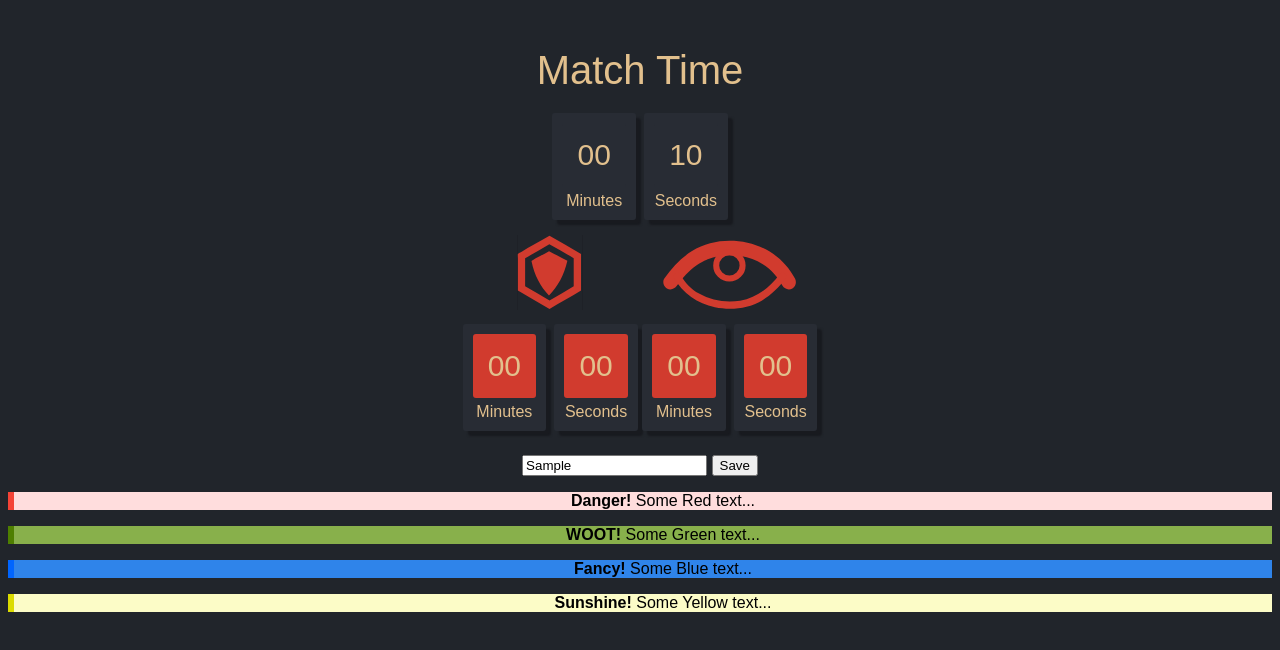
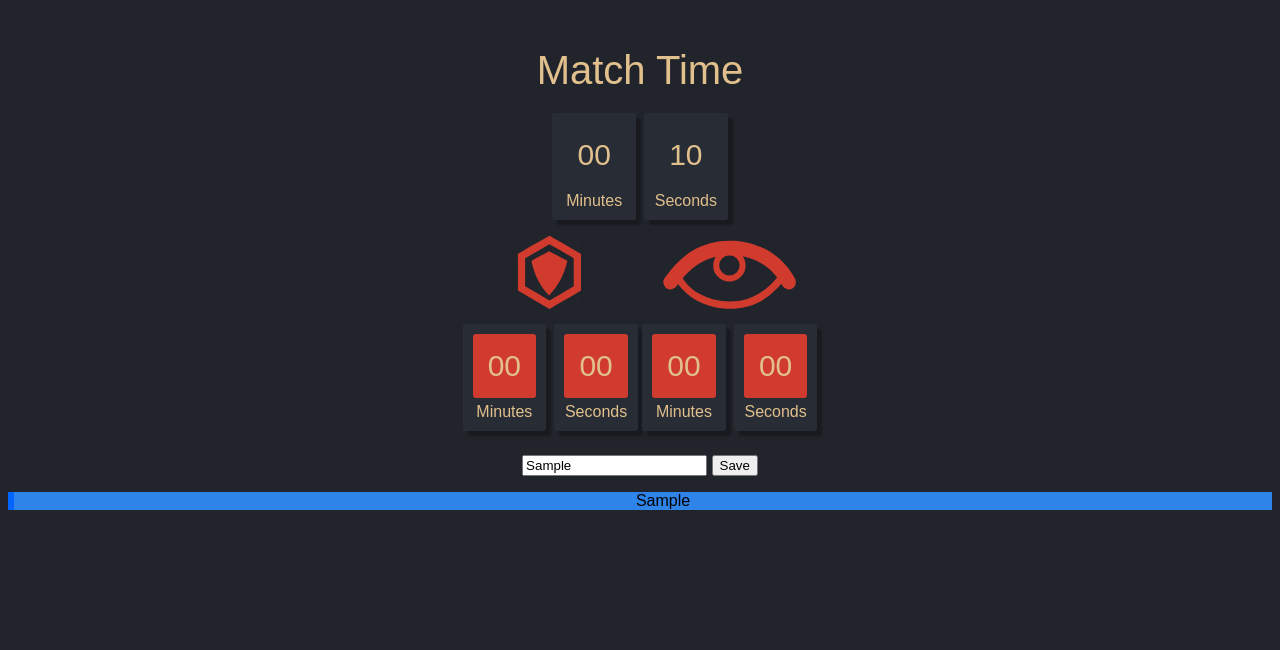
Before and after one commit to doberg/count_down, a plain HTML site: page timer_app.html in a window 1280 px wide. Both pictures are taken after typing "Sample" into the empty fields and a click on the button "Save". Drawn offline with Linux system fonts and the light colour scheme.

Commit message:
basic blue note

```diff
--- a/application.css
+++ b/application.css
@@ -113,9 +113,17 @@ ul.shield-laps{
   display: inline-block;
 }
 
+
+
 .shield.red{
   cursor: pointer;
   background-image: url("shield-red.svg");
+}
+
+.note-list {
+  list-style-type: none;
+  background-color: #2f84ea;
+  border-left: 6px solid #0065ff;
 }
 
 .danger {
--- a/clock.js
+++ b/clock.js
@@ -1,3 +1,24 @@
+function saveNote() {
+  var newNote = document.getElementById('note');
+  console.log(newNote.value);
+
+  var element  = document.getElementById('note-list'); // assuming ul exists
+  var fragment = document.createDocumentFragment();
+
+  if (newNote) {
+    notes.push(newNote.value)
+    for (var i = 0, n; n = notes[i]; i++) {
+      var liElement = document.createElement('li');
+      liElement.textContent = n;
+      fragment.appendChild(liElement);
+    }
+
+    element.appendChild(fragment);
+  }
+
+  return newNote.value
+}
+
 function alertBadge(id) {
   var clock = document.getElementById(id);
   var minutesSpan = clock.querySelector('.minutes');
@@ -17,7 +38,6 @@ function alertBadgeRemove(id) {
 function clearHist() {
   shieldLaps = []
   invisLaps = []
-
   invisList = document.getElementById('invis-laps')
   while( invisList.firstChild ){
     invisList.removeChild( invisList.firstChild );
@@ -243,6 +263,7 @@ function recordInvisLap() {
 ready(function () {
   shieldLaps = []
   invisLaps = []
+  notes = []
   var currentTime = Date.parse(new Date());
   var deadline = new Date(currentTime + .3*60*1000);
   clockOne = initializeClockOne('clock-one', deadline);
--- a/timer_app.html
+++ b/timer_app.html
@@ -58,27 +58,15 @@
     <div>
       <ul class="shield-laps" id="shield-laps"></ul>
       <ul class="invis-laps" id="invis-laps"></ul>
-
       <span class='shield-hist'>
-
       </span>
       <span class='invis-hist'>
       </span>
     </div>
     <div>
-      <input class="note" placeholder="Enter a note"></input>
-      <button class"save-note">Save</button>
-      <ul class="danger">
-        <li><strong>Danger!</strong> Some Red text...</li>
-      </ul>
-      <ul class="green">
-        <li><strong>WOOT!</strong> Some Green text...</li>
-      </ul>
-      <ul class="blue">
-        <li><strong>Fancy!</strong> Some Blue text...</li>
-      </ul>
-      <ul class="yellow">
-        <li><strong>Sunshine!</strong> Some Yellow text...</li>
+      <input class="note" id="note" placeholder="Enter a note"></input>
+      <button class"save-note" onclick="saveNote()">Save</button>
+      <ul class="note-list" id="note-list">
       </ul>
     </div>
   </body>
```
